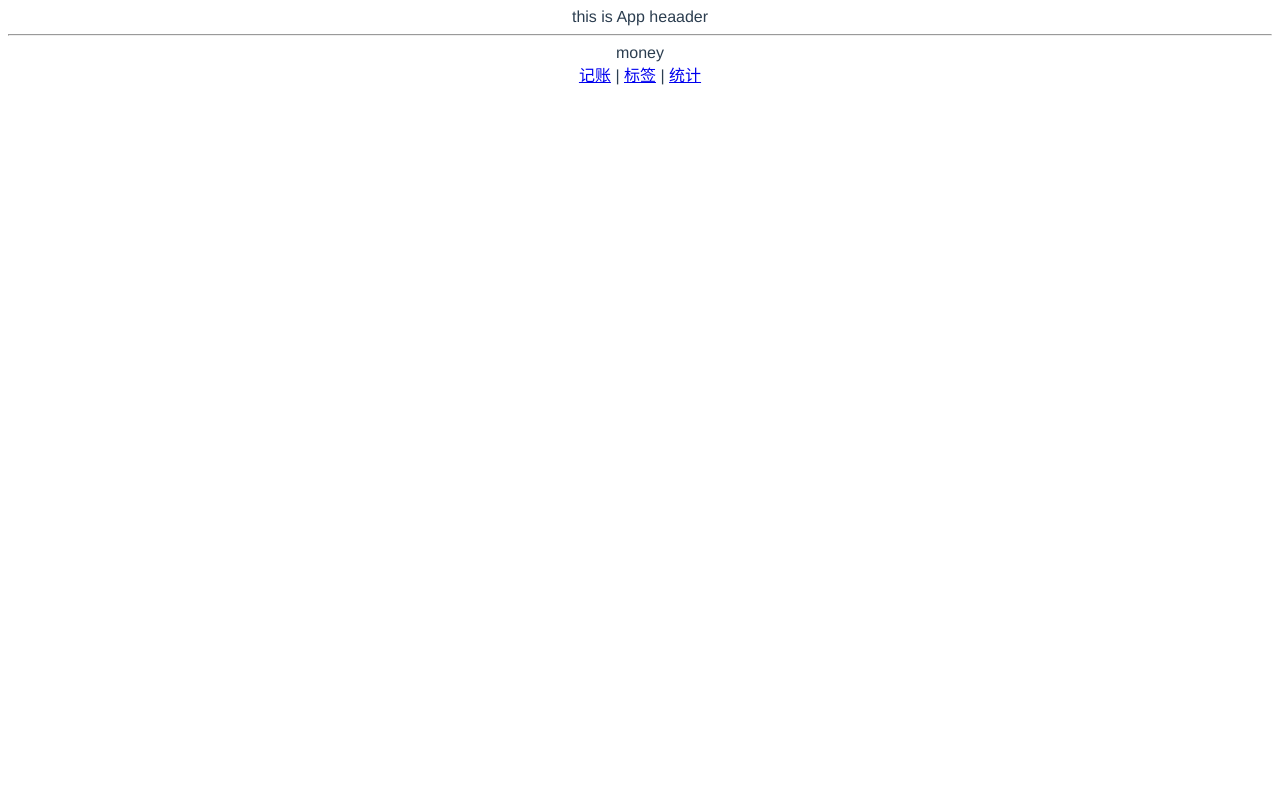
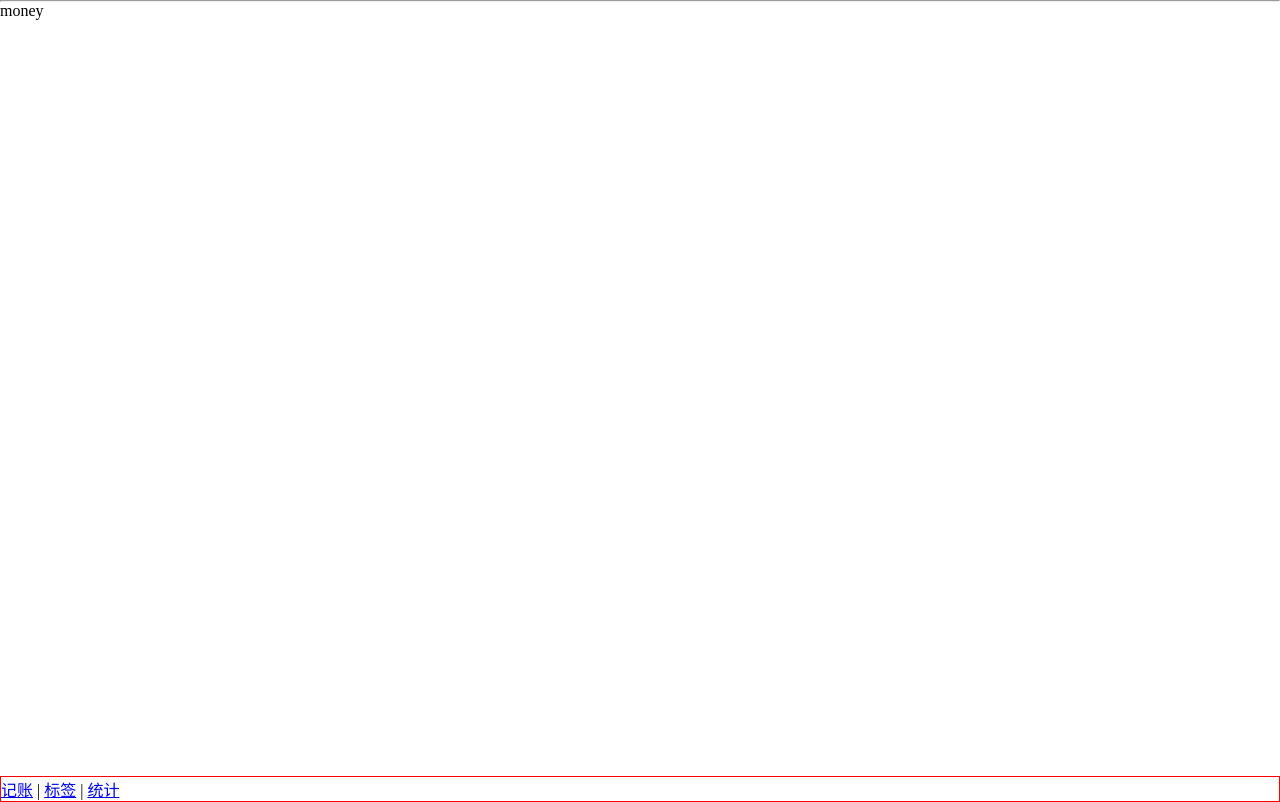
Before and after one commit to twoheartliu/muji-accounting, a Vue app: page /#/money in a window 1280 px wide. Built offline with nearby package versions, Linux system fonts and the light colour scheme.

Commit message:
创建了 layout

```diff
--- a/src/App.vue
+++ b/src/App.vue
@@ -1,30 +1,14 @@
 <template>
   <div id="app">
-     this is App heaader
     <hr>
     <router-view/>
   </div>
 </template>
 
 <style lang="scss">
-  #app {
-    font-family: Avenir, Helvetica, Arial, sans-serif;
-    -webkit-font-smoothing: antialiased;
-    -moz-osx-font-smoothing: grayscale;
-    text-align: center;
-    color: #2c3e50;
-  }
-
-  #nav {
-    padding: 30px;
-
-    a {
-      font-weight: bold;
-      color: #2c3e50;
-
-      &.router-link-exact-active {
-        color: #42b983;
-      }
-    }
+  * {
+    margin: 0;
+    padding: 0;
+    box-sizing: border-box;
   }
 </style>
--- a/src/components/HelloWorld.vue
+++ /dev/null
@@ -1,63 +0,0 @@
-<template>
-  <div class="hello">
-    <h1>{{ msg }}</h1>
-    <p>
-      For a guide and recipes on how to configure / customize this project,<br>
-      check out the
-      <a href="https://cli.vuejs.org" target="_blank" rel="noopener">vue-cli documentation</a>.
-    </p>
-    <h3>Installed CLI Plugins</h3>
-    <ul>
-      <li><a href="https://github.com/vuejs/vue-cli/tree/dev/packages/%40vue/cli-plugin-babel" target="_blank" rel="noopener">babel</a></li>
-      <li><a href="https://github.com/vuejs/vue-cli/tree/dev/packages/%40vue/cli-plugin-typescript" target="_blank" rel="noopener">typescript</a></li>
-      <li><a href="https://github.com/vuejs/vue-cli/tree/dev/packages/%40vue/cli-plugin-pwa" target="_blank" rel="noopener">pwa</a></li>
-      <li><a href="https://github.com/vuejs/vue-cli/tree/dev/packages/%40vue/cli-plugin-router" target="_blank" rel="noopener">router</a></li>
-      <li><a href="https://github.com/vuejs/vue-cli/tree/dev/packages/%40vue/cli-plugin-vuex" target="_blank" rel="noopener">vuex</a></li>
-      <li><a href="https://github.com/vuejs/vue-cli/tree/dev/packages/%40vue/cli-plugin-eslint" target="_blank" rel="noopener">eslint</a></li>
-      <li><a href="https://github.com/vuejs/vue-cli/tree/dev/packages/%40vue/cli-plugin-unit-jest" target="_blank" rel="noopener">unit-jest</a></li>
-    </ul>
-    <h3>Essential Links</h3>
-    <ul>
-      <li><a href="https://vuejs.org" target="_blank" rel="noopener">Core Docs</a></li>
-      <li><a href="https://forum.vuejs.org" target="_blank" rel="noopener">Forum</a></li>
-      <li><a href="https://chat.vuejs.org" target="_blank" rel="noopener">Community Chat</a></li>
-      <li><a href="https://twitter.com/vuejs" target="_blank" rel="noopener">Twitter</a></li>
-      <li><a href="https://news.vuejs.org" target="_blank" rel="noopener">News</a></li>
-    </ul>
-    <h3>Ecosystem</h3>
-    <ul>
-      <li><a href="https://router.vuejs.org" target="_blank" rel="noopener">vue-router</a></li>
-      <li><a href="https://vuex.vuejs.org" target="_blank" rel="noopener">vuex</a></li>
-      <li><a href="https://github.com/vuejs/vue-devtools#vue-devtools" target="_blank" rel="noopener">vue-devtools</a></li>
-      <li><a href="https://vue-loader.vuejs.org" target="_blank" rel="noopener">vue-loader</a></li>
-      <li><a href="https://github.com/vuejs/awesome-vue" target="_blank" rel="noopener">awesome-vue</a></li>
-    </ul>
-  </div>
-</template>
-
-<script lang="ts">
-import { Component, Prop, Vue } from 'vue-property-decorator';
-
-@Component
-export default class HelloWorld extends Vue {
-  @Prop() private msg!: string;
-}
-</script>
-
-<!-- Add "scoped" attribute to limit CSS to this component only -->
-<style scoped lang="scss">
-h3 {
-  margin: 40px 0 0;
-}
-ul {
-  list-style-type: none;
-  padding: 0;
-}
-li {
-  display: inline-block;
-  margin: 0 10px;
-}
-a {
-  color: #42b983;
-}
-</style>
--- /dev/null
+++ b/src/components/Layout.vue
@@ -0,0 +1,31 @@
+<template>
+  <div class="nav-wrapper">
+    <div class="content">
+      <slot/>
+    </div>
+    <Nav/>
+  </div>
+</template>
+
+<script lang="ts">
+  import Nav from '@/components/Nav.vue';
+  export default {
+    name: 'Layout',
+    components: {
+      Nav
+    }
+  };
+</script>
+
+<style scoped lang="scss">
+  .nav-wrapper {
+    display: flex;
+    flex-direction: column;
+    height: 100vh;
+  }
+
+  .content {
+    overflow: auto;
+    flex-grow: 1;
+  }
+</style>
--- a/src/components/Nav.vue
+++ b/src/components/Nav.vue
@@ -1,5 +1,5 @@
 <template>
-  <div>
+  <div class="nav">
     <router-link to="/money">记账</router-link>
     |
     <router-link to="/labels">标签</router-link>
@@ -15,5 +15,8 @@
 </script>
 
 <style scoped lang="scss">
+  .nav {
+    border: 1px solid red;
+  }
 
 </style>
--- a/src/router/index.ts
+++ b/src/router/index.ts
@@ -3,7 +3,7 @@ import VueRouter, {RouteConfig} from 'vue-router';
 import Money from '@/views/Money.vue';
 import Labels from '@/views/Labels.vue';
 import Statistics from '@/views/Statistics.vue';
-import NotFound from '@/components/NotFound.vue';
+import NotFound from '@/views/NotFound.vue';
 
 Vue.use(VueRouter);
 
--- a/src/views/Labels.vue
+++ b/src/views/Labels.vue
@@ -1,7 +1,8 @@
 <template>
   <div>
-    labels
-    <Nav/>
+    <Layout>
+      labels
+    </Layout>
   </div>
 </template>
 
--- a/src/views/Money.vue
+++ b/src/views/Money.vue
@@ -1,6 +1,10 @@
 <template>
-  <div>money
-    <Nav/>
+  <div class="nav-wrapper">
+    <div class="content">
+      <Layout>
+        <p>money</p>
+      </Layout>
+    </div>
   </div>
 </template>
 
--- a/src/views/Statistics.vue
+++ b/src/views/Statistics.vue
@@ -1,6 +1,8 @@
 <template>
-  <div>Statistics
-    <Nav/>
+  <div>
+    <Layout>
+      Statistics
+    </Layout>
   </div>
 </template>
 
```
Also changed, not shown: src/main.ts (+9 -9 lines), src/views/NotFound.vue (renamed from src/components/NotFound.vue).
